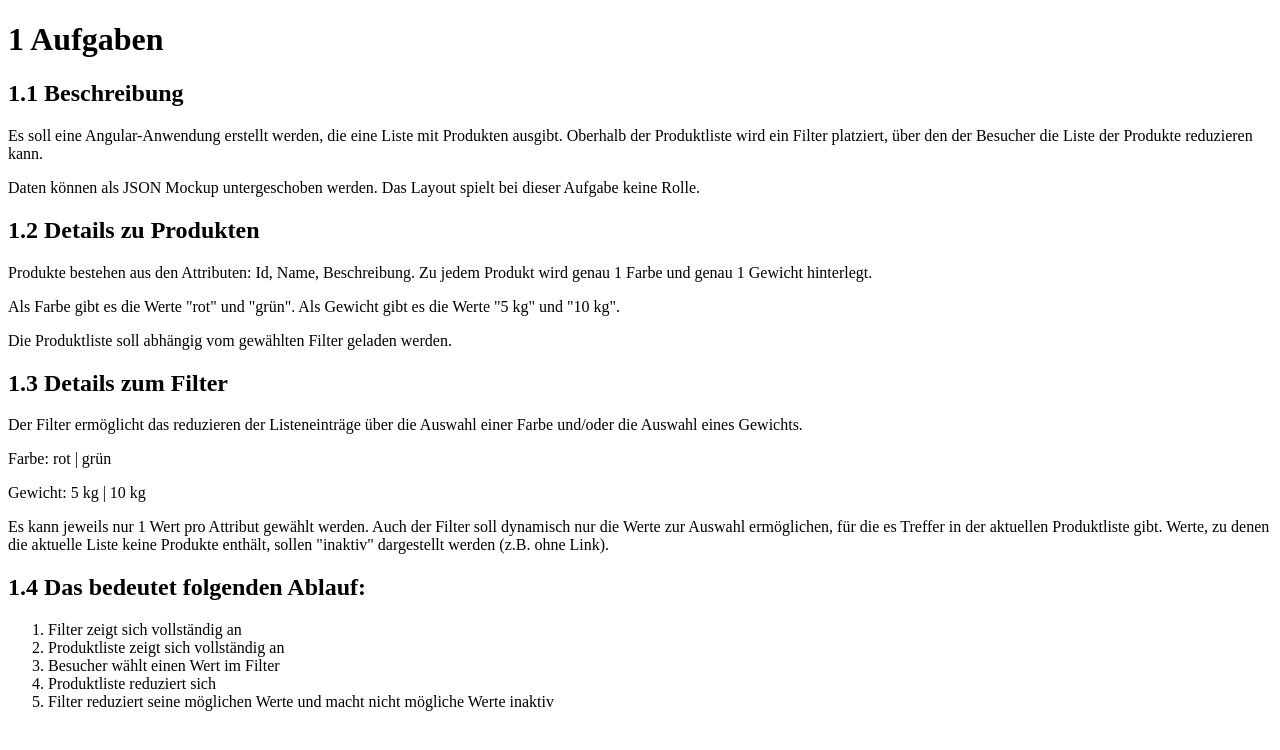
After one commit to itx-training/one-day-at-itx, a PHP site: page /docs/aufgabe_angular.html in a window 1280 px wide. The commit adds this page. Shown: the top 750 px of the page. Run offline with PHP 8.4, Linux system fonts and the light colour scheme.

Commit message:
Fachtest Angular hinzugefügt

```diff
--- /dev/null
+++ b/docs/aufgabe_angular.html
@@ -0,0 +1,32 @@
+<!doctype html>
+<html lang="en">
+<head>
+  <meta charset="UTF-8">
+  <meta name="viewport" content="width=device-width, user-scalable=no, initial-scale=1.0, maximum-scale=1.0, minimum-scale=1.0">
+  <meta http-equiv="X-UA-Compatible" content="ie=edge">
+  <title>Fachtest Programmierung Angular</title>
+</head>
+<body>
+<h1>1 Aufgaben</h1>
+<h2>1.1 Beschreibung</h2>
+<p>Es soll eine Angular-Anwendung erstellt werden, die eine Liste mit Produkten ausgibt. Oberhalb der Produktliste wird ein Filter platziert, &uuml;ber den der Besucher die Liste der Produkte reduzieren kann.</p>
+<p>Daten k&ouml;nnen als JSON Mockup untergeschoben werden. Das Layout spielt bei dieser Aufgabe keine Rolle.</p>
+<h2>1.2 Details zu Produkten</h2>
+<p>Produkte bestehen aus den Attributen: Id, Name, Beschreibung. Zu jedem Produkt wird genau 1 Farbe und genau 1 Gewicht hinterlegt.</p>
+<p>Als Farbe gibt es die Werte "rot" und "gr&uuml;n". Als Gewicht gibt es die Werte "5 kg" und "10 kg".</p>
+<p>Die Produktliste soll abh&auml;ngig vom gew&auml;hlten Filter geladen werden.</p>
+<h2>1.3 Details zum Filter</h2>
+<p>Der Filter erm&ouml;glicht das reduzieren der Listeneintr&auml;ge &uuml;ber die Auswahl einer Farbe und/oder die Auswahl eines Gewichts.</p>
+<p>Farbe: rot | gr&uuml;n</p>
+<p>Gewicht: 5 kg | 10 kg</p>
+<p>Es kann jeweils nur 1 Wert pro Attribut gew&auml;hlt werden. Auch der Filter soll dynamisch nur die Werte zur Auswahl erm&ouml;glichen, f&uuml;r die es Treffer in der aktuellen Produktliste gibt. Werte, zu denen die aktuelle Liste keine Produkte enth&auml;lt, sollen "inaktiv" dargestellt werden (z.B. ohne Link).</p>
+<h2>1.4 Das bedeutet folgenden Ablauf:</h2>
+<ol>
+  <li>Filter zeigt sich vollst&auml;ndig an</li>
+  <li>Produktliste zeigt sich vollst&auml;ndig an</li>
+  <li>Besucher w&auml;hlt einen Wert im Filter</li>
+  <li>Produktliste reduziert sich</li>
+  <li>Filter reduziert seine m&ouml;glichen Werte und macht nicht m&ouml;gliche Werte inaktiv</li>
+</ol>
+</body>
+</html>
--- a/index.php
+++ b/index.php
@@ -19,9 +19,7 @@
 			zu zeigen, was du so "drauf hast". Um letzteres einigermaßen geregelt überprüfen zu können, haben wir folgende, kleine Aufgaben vorbereitet:
 
 			<ol>
-				<li><a href="docs/aufgabe_php.html">Fachtest Programmierung PHP</a></li>
-				<li><a href="docs/aufgabe_js_ajax.html">Fachtest Programmierung JS/AJAX</a></li>
-				<li><a href="docs/aufgabe_html_css.html">Fachtest Programmierung HTML/CSS</a></li>
+				<li><a href="docs/aufgabe_angular.html">Fachtest Programmierung Angular</a></li>
 			</ol>
 
 			Bitte scheue dich nicht bei Fragen, z.B. zur Bearbeitung der Aufgaben aufkommen aber auch zu uns, auf uns zuzukommen.
```
